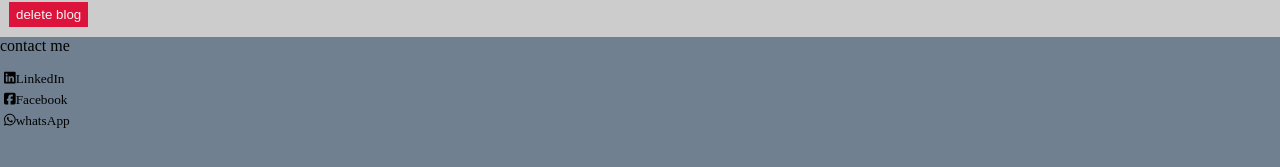
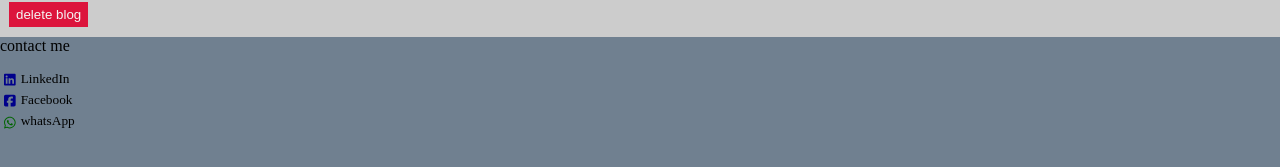
Before and after one commit to kass8mal8/React-Blog, a React (Create React App) app: page /blogs in a window 1280 px wide. Shown: the part 5550-5717 px from the top of the page. Built offline with nearby package versions, Linux system fonts and the light colour scheme.

Commit message:
2 files modified

```diff
--- a/src/Footer.js
+++ b/src/Footer.js
@@ -9,13 +9,13 @@ const Footer=()=>{
      <div className="contactDiv" >
         <p>contact me</p>
         <small>
-         <FontAwesomeIcon icon={faLinkedin}></FontAwesomeIcon>
+         <FontAwesomeIcon icon={faLinkedin}className="linkedin"></FontAwesomeIcon>
              LinkedIn </small>
         <small>
-          <FontAwesomeIcon icon={faFacebookSquare}></FontAwesomeIcon>Facebook
+          <FontAwesomeIcon icon={faFacebookSquare}className="facebook"></FontAwesomeIcon>Facebook
         </small>
         <small>
-          <FontAwesomeIcon icon={faWhatsapp}></FontAwesomeIcon>whatsApp
+          <FontAwesomeIcon icon={faWhatsapp}className="whatsapp"></FontAwesomeIcon>whatsApp
         </small>
       </div>
 
--- a/src/style.css
+++ b/src/style.css
@@ -66,6 +66,16 @@ a{
   display: flex;
   margin:5px 4px;
 }
+.linkedin,.facebook{
+   color:darkblue;
+   margin-top: 2px;
+   margin-right: 5px;
+}
+.whatsapp{
+  color:darkgreen;
+  margin-top: 3px;
+  margin-right: 5px;
+}
 
 @media screen and (min-width:420px){
 
```
